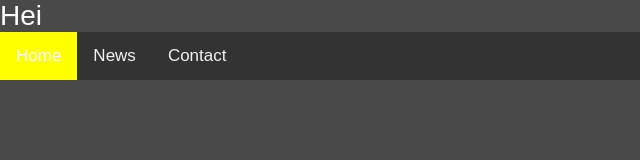
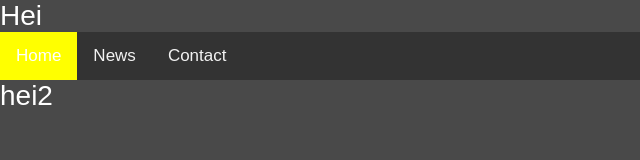
Before and after one commit to minahskole/Bakkas-Gang, a plain HTML site: page index.html in a window 1280 px wide. Shown: the full height of the page, 0-640 px from the left. Drawn offline with Linux system fonts and the light colour scheme.

Commit message:
add line break

```diff
--- a/index.html
+++ b/index.html
@@ -10,5 +10,6 @@
 <body>
     Hei
     <script src="./navbar.js"></script>
+    <p>hei2</p>
 </body>
 </html>
```
